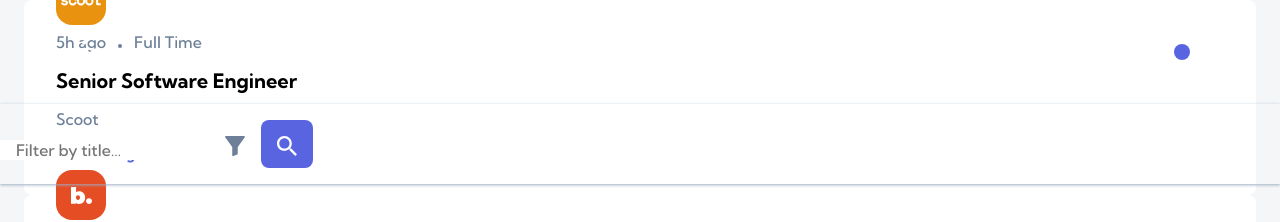
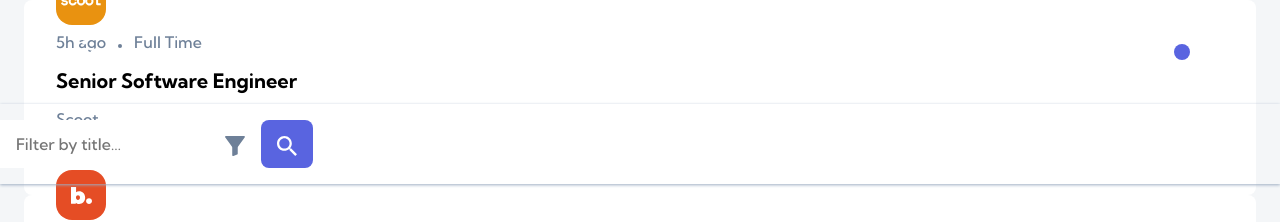
Before and after one commit to cursedxp/devjobs-web-app, a React (Create React App) app: page / in a window 1280 px wide. Shown: the top 222 px of the page. Built offline with nearby package versions, Linux system fonts and the light colour scheme.

Commit message:
style updates for form tag

```diff
--- a/src/App.scss
+++ b/src/App.scss
@@ -21,6 +21,9 @@ $violet: rgb(89, 100, 224);
     .filter {
       padding: 16px 16px 16px 0;
       box-shadow: 0px 1px 3px 0px $grey;
+      form {
+        display: flex;
+      }
       input[type="search"] {
         padding-left: 16px;
         border: none;
@@ -59,8 +62,7 @@ $violet: rgb(89, 100, 224);
     height: 136px;
     .filter {
       position: absolute;
-      display: flex;
-      padding: 16px;
+
       background-color: $white;
       border-radius: 8px;
       bottom: -48px;
```
